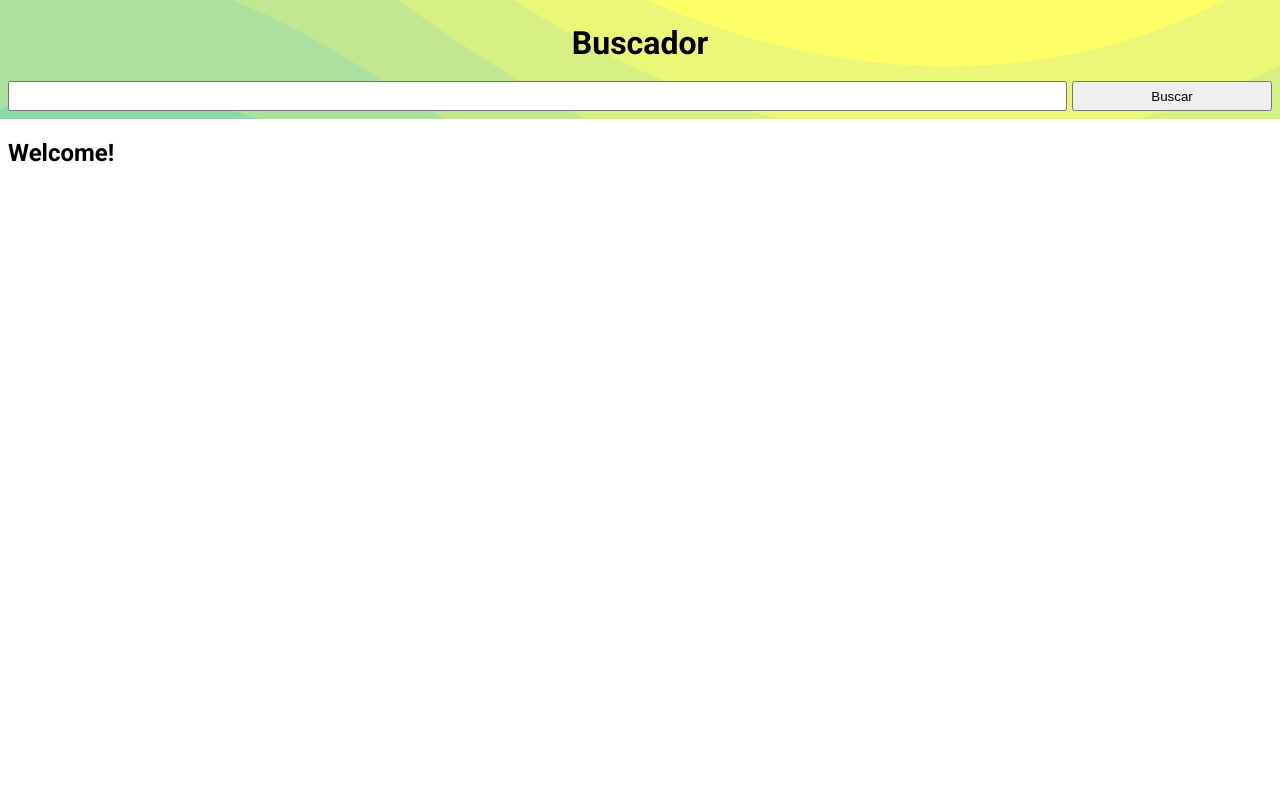
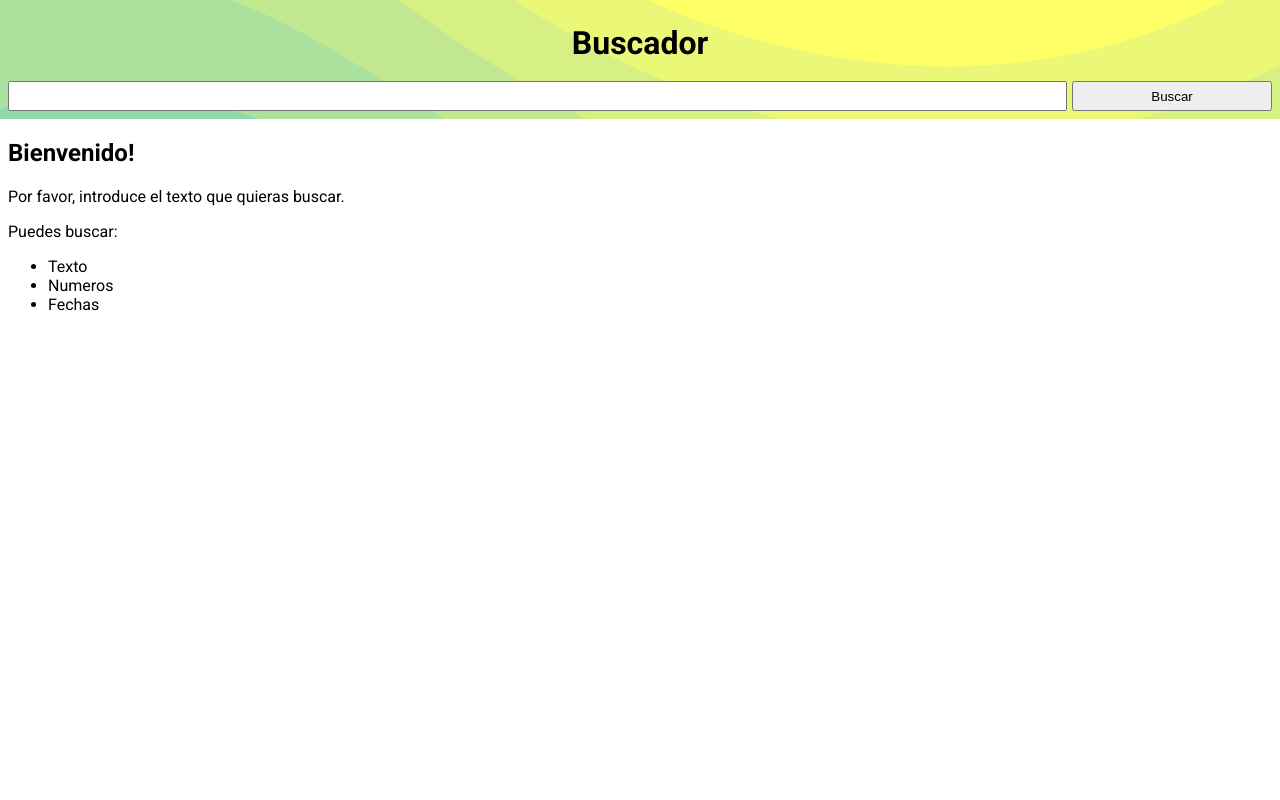
Before and after one commit to luisjavm3/buscador, a React (Create React App) app: page / in a window 1280 px wide. Shown: the top 800 px of the page. Built offline with nearby package versions, Linux system fonts and the light colour scheme.

Commit message:
Main View improved

```diff
--- a/src/components/Main/Card.jsx
+++ b/src/components/Main/Card.jsx
@@ -1,5 +1,8 @@
 import React from 'react';
 
+/**
+ * This method map the Item and turn its properties into strings.
+ */
 const getPlainItem = (item, typeOfItem) => {
   const plainItem = {};
 
--- a/src/components/Main/Main.jsx
+++ b/src/components/Main/Main.jsx
@@ -2,30 +2,54 @@ import React from 'react';
 import { useSelector } from 'react-redux';
 import ResultContainer from './ResultContainer';
 
+/**
+ * This component renders all the result of the search.
+ * It sort the result by kind of information (conciliaciones, tableros, usuarios, letras)
+ */
 const Main = () => {
-  const foundData = useSelector((state) => state.searchReducer.result);
+  const result = useSelector((state) => state.searchReducer.result);
 
   return (
     <div className="main-container">
-      {!foundData ? (
+      {/* If  there is no search term render a welcome message */}
+      {!result ? (
         <div className="welcome-message">
-          <h2>Welcome!</h2>
+          <div className="welcome-title-wrapper">
+            <h2>Bienvenido!</h2>
+          </div>
+          <div>
+            <p>Por favor, introduce el texto que quieras buscar.</p>
+            <p>
+              Puedes buscar:
+              <ul>
+                <li>Texto</li>
+                <li>Numeros</li>
+                <li>Fechas</li>
+              </ul>
+            </p>
+          </div>
         </div>
       ) : (
         <div className="results-container">
           <h4 className="result">resultados:</h4>
 
-          {Object.keys(foundData).map((key, index) => {
-            const result = foundData[key];
+          <div className="no-results">
+            <p>No hay resultados para su búsqueda.</p>
+          </div>
 
-            if (result.length !== 0)
+          {Object.keys(result).map((key, index) => {
+            const resultByType = result[key];
+
+            if (resultByType.length)
               return (
                 <ResultContainer
                   key={index}
                   informationModule={key}
-                  result={result}
+                  result={resultByType}
                 />
               );
+
+            return '';
           })}
         </div>
       )}
--- a/src/styles/components/Main/_main.scss
+++ b/src/styles/components/Main/_main.scss
@@ -7,4 +7,10 @@ div.main-container {
     color: gray;
     text-transform: capitalize;
   }
+
+  .no-results {
+    padding-top: 3rem;
+    position: absolute;
+    z-index: -1;
+  }
 }
```
